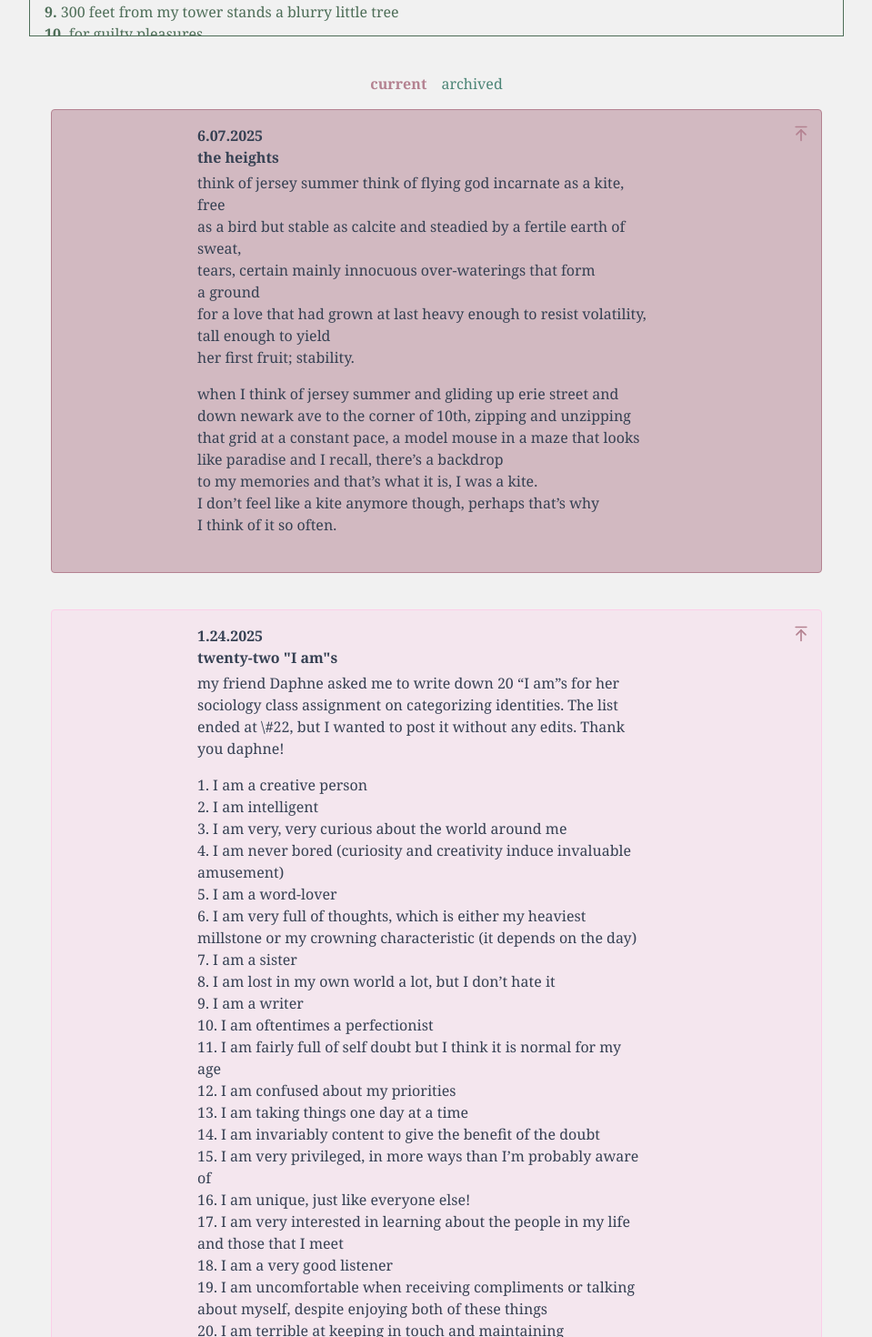
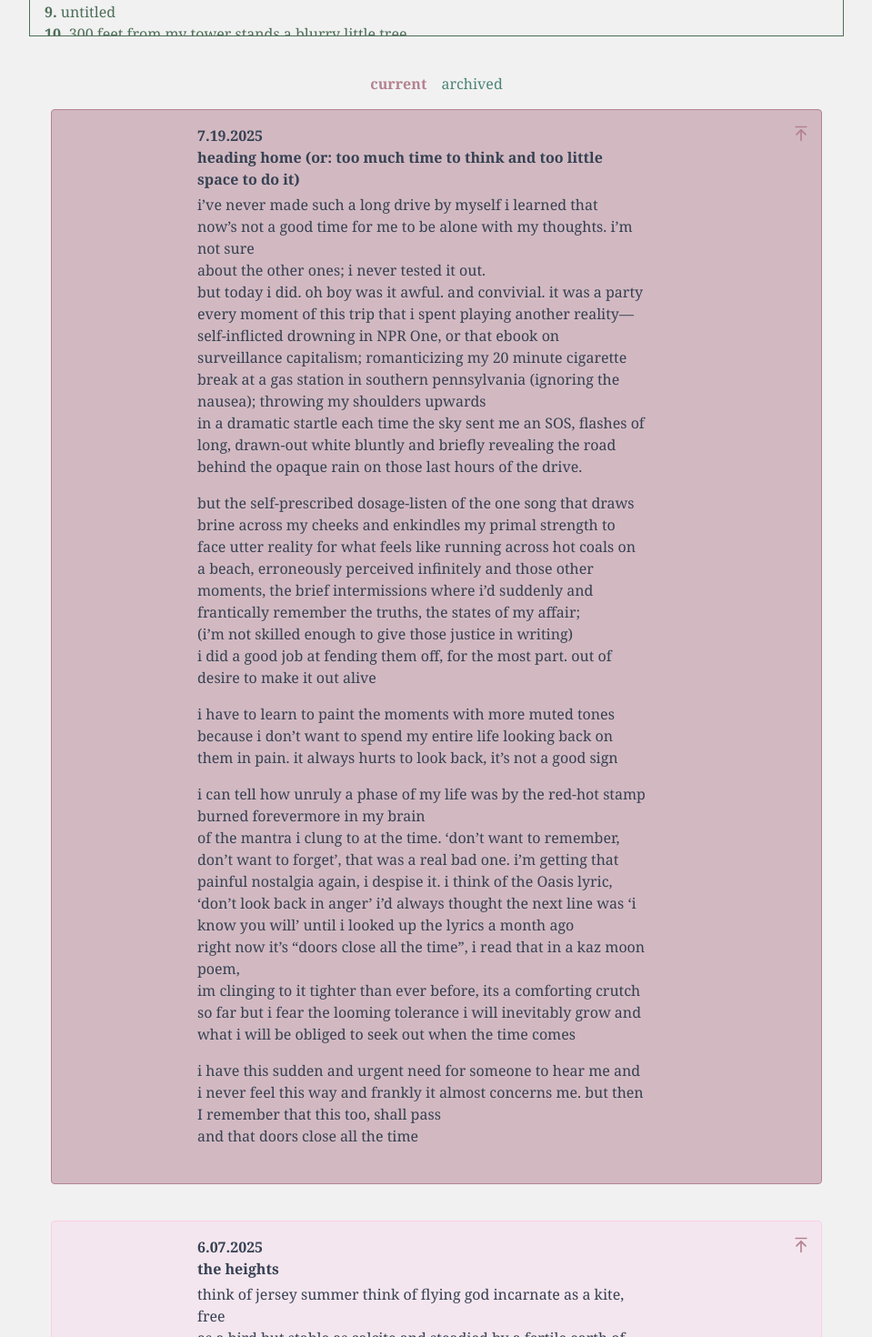
Before and after one commit to aviomg/portfolio-sequel, a Next.js app in the folder web/: page /entries in a window 1280 px wide. Shown: the part 400-1870 px from the top of the page at 91% size, without its empty margins (160-1119 px from the left). Built offline with nearby package versions, Linux system fonts and the light colour scheme.

Commit message:
more mini fixes and added new poem

```diff
--- a/web/pages/_document.tsx
+++ b/web/pages/_document.tsx
@@ -1,6 +1,5 @@
 import Footer from "@/components/footer";
 
-import "@/styles/globals.css";
 import { Html, Head, Main, NextScript } from "next/document";
 
 export default function Document() {
--- /dev/null
+++ b/web/public/poem-files/heading-home.md
@@ -0,0 +1,26 @@
+---
+title: "heading home (or: too much time to think and too little space to do it)"
+date: 7.19.2025
+---
+i’ve never made such a long drive by myself i learned that
+now’s not a good time for me to be alone with my thoughts. i’m not sure
+about the other ones; i never tested it out.
+but today i did. oh boy was it awful. and convivial. it was a party
+every moment of this trip that i spent playing another reality—self-inflicted drowning in NPR One, or that ebook on surveillance capitalism; romanticizing my 20 minute cigarette
+break at a gas station in southern pennsylvania (ignoring the nausea); throwing my shoulders upwards
+in a dramatic startle each time the sky sent me an SOS, flashes of long, drawn-out white bluntly and briefly revealing the road behind the opaque rain on those last hours of the drive.
+
+but the self-prescribed dosage-listen of the one song that draws brine across my cheeks and enkindles my primal strength to face utter reality for what feels like running across hot coals on a beach, erroneously perceived infinitely and those other
+moments, the brief intermissions where i’d suddenly and frantically remember the truths, the states of my affair;
+(i’m not skilled enough to give those justice in writing)
+i did a good job at fending them off, for the most part. out of desire to make it out alive
+
+i have to learn to paint the moments with more muted tones because i don’t want to spend my entire life looking back on them in pain. it always hurts to look back, it’s not a good sign
+
+i can tell how unruly a phase of my life was by the red-hot stamp burned forevermore in my brain
+of the mantra i clung to at the time. ‘don’t want to remember, don’t want to forget’, that was a real bad one. i’m getting that painful nostalgia again, i despise it. i think of the Oasis lyric, ‘don’t look back in anger’ i’d always thought the next line was ‘i know you will’ until i looked up the lyrics a month ago
+right now it’s “doors close all the time”, i read that in a kaz moon poem,
+im clinging to it tighter than ever before, its a comforting crutch so far but i fear the looming tolerance i will inevitably grow and what i will be obliged to seek out when the time comes
+
+i have this sudden and urgent need for someone to hear me and i never feel this way and frankly it almost concerns me. but then I remember that this too, shall pass
+and that doors close all the time
--- a/web/utils/data.tsx
+++ b/web/utils/data.tsx
@@ -57,7 +57,7 @@ export const projects = [
 
 
   export const orderedPoems =
-  ['jersey-summer.md','twenty-two--I-am-s.md', 'exercise.md', 'thursday-evening-stream-of-consciousness.md', 'widen-your-eyes.md', 'routine.md', 'I-m-starting-to-forget-can.md', 'untitled.md', '---feet-from-my-tower.md', 'for-guilty-pleasures.md', 'water-fountain.md', 'calendar.md', 'canvas.md', 'Hands-of-the-clock.md', 'and-i-feel-like-childhood.md', 'sitting-on-craige-deck-talking.md', 'Haiku--0.md', 'Haiku--1.md', 'Haiku--2.md', 'maybe-i-don-t-mind-the.md', 'nyc.md', 'ENGL----Poetry-Workshop-Prompt.md', 'writer-s-block--April----.md']
+  ['heading-home.md','jersey-summer.md','twenty-two--I-am-s.md', 'exercise.md', 'thursday-evening-stream-of-consciousness.md', 'widen-your-eyes.md', 'routine.md', 'I-m-starting-to-forget-can.md', 'untitled.md', '---feet-from-my-tower.md', 'for-guilty-pleasures.md', 'water-fountain.md', 'calendar.md', 'canvas.md', 'Hands-of-the-clock.md', 'and-i-feel-like-childhood.md', 'sitting-on-craige-deck-talking.md', 'Haiku--0.md', 'Haiku--1.md', 'Haiku--2.md', 'maybe-i-don-t-mind-the.md', 'nyc.md', 'ENGL----Poetry-Workshop-Prompt.md', 'writer-s-block--April----.md']
 
   /*  <div class="widget">
     <h1 class="widget-title"></h1>
```
